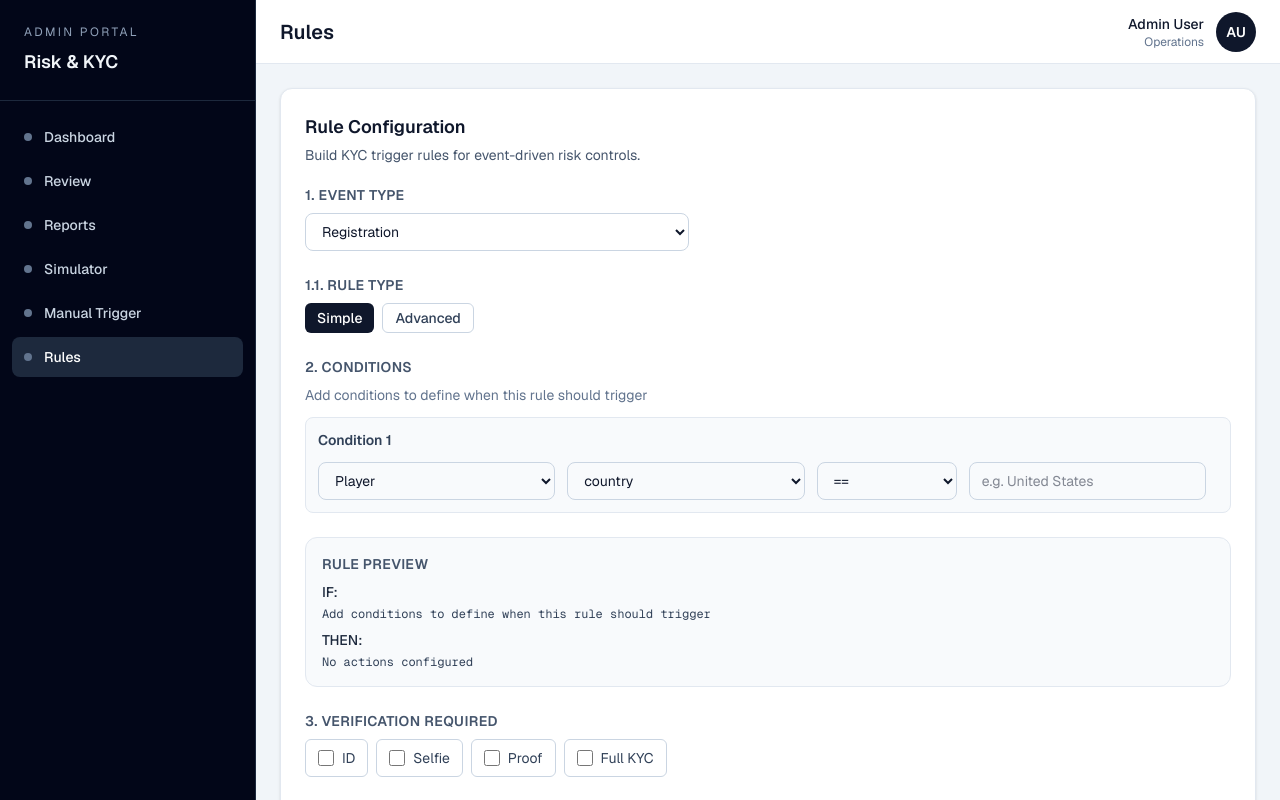
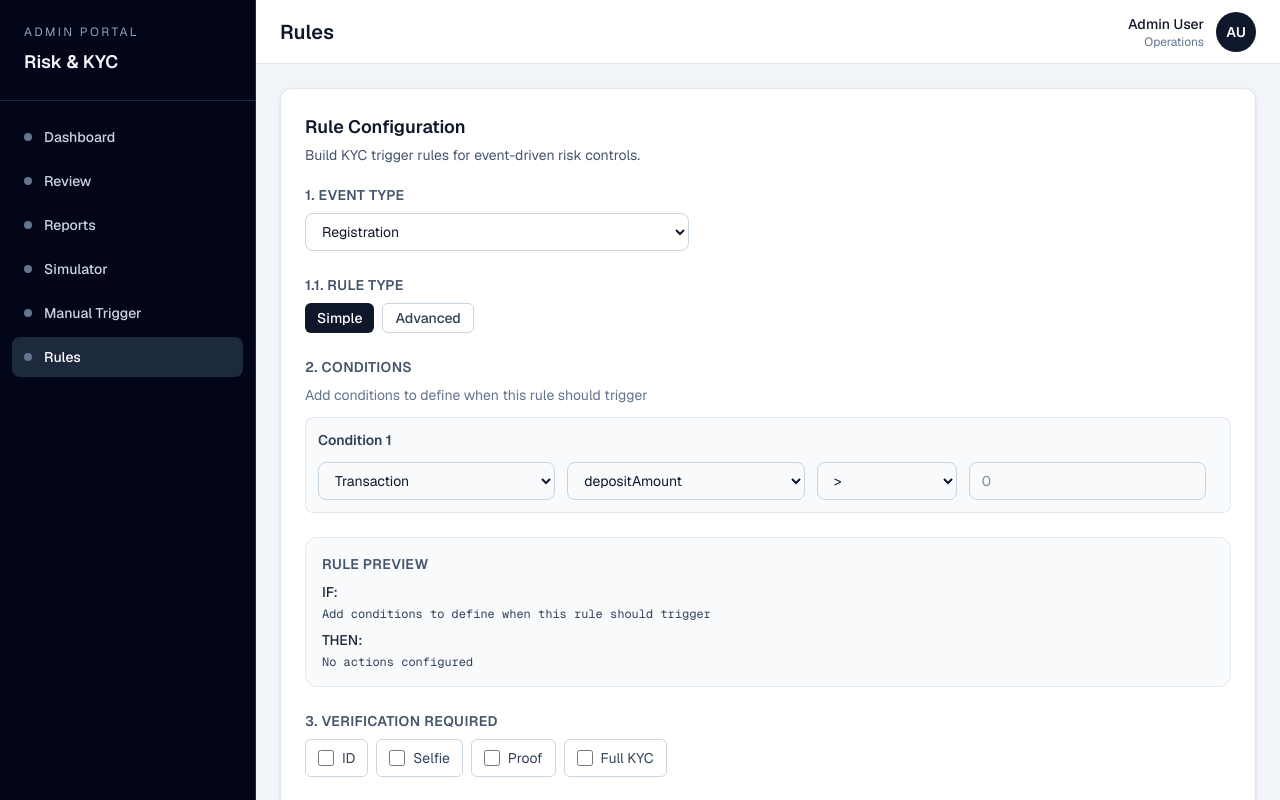
Before and after one commit to ptsportsbookcom-sudo/risk-kyc, a Next.js app: page /rules in a window 1280 px wide. Shown: the top 800 px of the page. Built offline with nearby package versions, Linux system fonts and the light colour scheme.

Commit message:
decouple event trigger from condition fields for flexible rule engine

```diff
--- a/app/(admin)/rules/page.tsx
+++ b/app/(admin)/rules/page.tsx
@@ -33,33 +33,19 @@ const flagOptions = [
 ];
 
 function getAllowedCategories(triggerEvent: EventType): RuleConditionCategory[] {
-  if (triggerEvent === "Registration") return ["Player"];
-  if (triggerEvent === "Bet Placement") return ["Player", "Bonus", "Betting", "Risk"];
-  if (triggerEvent === "Deposit") return ["Transaction", "Player", "Bonus"];
-  if (triggerEvent === "Withdrawal") return ["Transaction", "Player", "Bonus"];
-  // Bonus Activation
-  return ["Player", "Bonus"];
+  void triggerEvent;
+  return ["Transaction", "Player", "Bonus", "Betting"];
 }
 
 function getAllowedFieldsForCategory(
   triggerEvent: EventType,
   category: RuleConditionCategory
 ): RuleField[] {
-  if (category === "Player") return ["country", "state"];
-  if (category === "Transaction") {
-    if (triggerEvent === "Deposit") return ["depositAmount"];
-    if (triggerEvent === "Withdrawal") return ["withdrawalAmount"];
-    return [];
-  }
+  void triggerEvent;
+  if (category === "Player") return ["country", "kycLevel"];
+  if (category === "Transaction") return ["depositAmount", "withdrawalAmount"];
   if (category === "Bonus") return ["bonusesUsed"];
-  if (category === "Betting") {
-    if (triggerEvent === "Bet Placement") return ["betAmount", "odds"];
-    return [];
-  }
-  if (category === "Risk") {
-    if (triggerEvent === "Bet Placement") return ["isLive"];
-    return [];
-  }
+  if (category === "Betting") return ["betAmount", "odds"];
   return [];
 }
 
@@ -76,7 +62,7 @@ function getDefaultConditionForEvent(triggerEvent: EventType) {
   const fields = getAllowedFieldsForCategory(triggerEvent, defaultCategory);
   const defaultField = fields[0] ?? "country";
   const defaultOperator: RuleOperator =
-    defaultField === "country" || defaultField === "state" ? "==" : ">";
+    defaultField === "country" || defaultField === "kycLevel" ? "==" : ">";
 
   return {
     category: defaultCategory as RuleConditionCategory,
@@ -202,9 +188,7 @@ export default function RulesPage() {
           const key = `${category}-${field}`;
           if (usedKeys.has(key)) continue;
           const defaultOperator: RuleOperator =
-            field === "country" || field === "state" || field === "isLive"
-              ? "=="
-              : ">";
+            field === "country" || field === "kycLevel" ? "==" : ">";
           return [
             ...current,
             {
@@ -336,6 +320,7 @@ export default function RulesPage() {
               onChange={(event) => onEventTypeChange(event.target.value as EventType)}
               className="w-full max-w-sm rounded-lg border border-slate-300 px-3 py-2 text-sm text-slate-900 outline-none ring-slate-300 focus:ring-2"
             >
+              <option value="ANY">ANY event</option>
               <option value="Registration">Registration</option>
               <option value="Deposit">Deposit</option>
               <option value="Withdrawal">Withdrawal</option>
@@ -476,8 +461,7 @@ export default function RulesPage() {
                               const nextField = nextFields[0] ?? condition.field;
                               const nextOperator: RuleOperator =
                                 nextField === "country" ||
-                                nextField === "state" ||
-                                nextField === "isLive"
+                                nextField === "kycLevel"
                                   ? "=="
                                   : ">";
                               updateConditionRow(groupIndex, {
@@ -503,8 +487,7 @@ export default function RulesPage() {
                                 event.target.value as RuleField;
                               const nextOperator: RuleOperator =
                                 nextField === "country" ||
-                                nextField === "state" ||
-                                nextField === "isLive"
+                                nextField === "kycLevel"
                                   ? "=="
                                   : ">";
                               updateConditionRow(groupIndex, {
@@ -626,8 +609,7 @@ export default function RulesPage() {
                                   const nextField = nextFields[0] ?? condition.field;
                                   const nextOperator: RuleOperator =
                                     nextField === "country" ||
-                                    nextField === "state" ||
-                                    nextField === "isLive"
+                                    nextField === "kycLevel"
                                       ? "=="
                                       : ">";
                                   updateConditionRow(0, {
@@ -653,8 +635,7 @@ export default function RulesPage() {
                                     event.target.value as RuleField;
                                   const nextOperator: RuleOperator =
                                     nextField === "country" ||
-                                    nextField === "state" ||
-                                    nextField === "isLive"
+                                    nextField === "kycLevel"
                                       ? "=="
                                       : ">";
                                   updateConditionRow(0, {
@@ -804,8 +785,7 @@ export default function RulesPage() {
                                   const nextField = nextFields[0] ?? condition.field;
                                   const nextOperator: RuleOperator =
                                     nextField === "country" ||
-                                    nextField === "state" ||
-                                    nextField === "isLive"
+                                    nextField === "kycLevel"
                                       ? "=="
                                       : ">";
                                   updateConditionRow(groupIndex, {
@@ -831,8 +811,7 @@ export default function RulesPage() {
                                     event.target.value as RuleField;
                                   const nextOperator: RuleOperator =
                                     nextField === "country" ||
-                                    nextField === "state" ||
-                                    nextField === "isLive"
+                                    nextField === "kycLevel"
                                       ? "=="
                                       : ">";
                                   updateConditionRow(groupIndex, {
--- a/app/(admin)/simulator/page.tsx
+++ b/app/(admin)/simulator/page.tsx
@@ -22,7 +22,7 @@ const initialResult: SimulationResult = {
 export default function SimulatorPage() {
   const { rules } = useRules();
   const { addCase } = useKycCases();
-  const { applyTriggerToPlayer } = usePlayers();
+  const { applyTriggerToPlayer, getPlayerById } = usePlayers();
   const [userId, setUserId] = useState("");
   const [username, setUsername] = useState("");
   const [eventType, setEventType] = useState<EventType>("Registration");
@@ -43,13 +43,13 @@ export default function SimulatorPage() {
       withdrawalAmount: number;
       count: number;
       country: string;
-      state: string;
+      kycLevel: string;
       betAmount: number;
       odds: number;
       isLive: boolean;
     }
   ) => {
-    if (rule.eventType !== simulation.eventType) {
+    if (rule.eventType !== "ANY" && rule.eventType !== simulation.eventType) {
       return false;
     }
 
@@ -75,7 +75,7 @@ export default function SimulatorPage() {
     };
 
     const inferCategoryFromField = (field: string) => {
-      if (field === "country" || field === "state") return "Player";
+      if (field === "country" || field === "kycLevel" || field === "state") return "Player";
       if (field === "depositAmount" || field === "withdrawalAmount") return "Transaction";
       if (field === "bonusesUsed") return "Bonus";
       if (field === "betAmount" || field === "odds") return "Betting";
@@ -121,7 +121,8 @@ export default function SimulatorPage() {
         else if (condition.field === "withdrawalAmount") left = simulation.withdrawalAmount;
       } else if (category === "Player") {
         if (condition.field === "country") left = simulation.country;
-        else if (condition.field === "state") left = simulation.state;
+        else if (condition.field === "kycLevel") left = simulation.kycLevel;
+        else if (condition.field === "state") left = "";
       } else if (category === "Bonus") {
         if (condition.field === "bonusesUsed") left = simulation.count;
       } else if (category === "Betting") {
@@ -156,22 +157,23 @@ export default function SimulatorPage() {
   const runSimulation = (event: FormEvent<HTMLFormElement>) => {
     event.preventDefault();
 
+    const normalizedUserId = userId.trim() || `SIM-${Date.now()}`;
+    const normalizedUsername = username.trim() || "simulated_user";
+    const existingPlayer = getPlayerById(normalizedUserId);
+
     const simulation = {
       eventType,
       depositAmount: Number(amount || 0),
       withdrawalAmount: Number(amount || 0),
       count: Number(count || 0),
       country,
-      state,
+      kycLevel: existingPlayer?.kycLevel ?? "L0",
       betAmount: Number(betAmount || 0),
       odds: Number(odds || 0),
       isLive,
     };
 
     const matchedRules = rules.filter((rule) => isRuleMatched(rule, simulation));
-
-    const normalizedUserId = userId.trim() || `SIM-${Date.now()}`;
-    const normalizedUsername = username.trim() || "simulated_user";
 
     if (matchedRules.length === 0) {
       setResult({
--- a/app/components/rules-context.tsx
+++ b/app/components/rules-context.tsx
@@ -10,6 +10,7 @@ export type RestrictionType =
   | "Full Account Block";
 
 export type EventType =
+  | "ANY"
   | "Registration"
   | "Deposit"
   | "Withdrawal"
@@ -17,6 +18,7 @@ export type EventType =
   | "Bet Placement";
 export type RuleField =
   | "country"
+  | "kycLevel"
   | "state"
   | "depositAmount"
   | "withdrawalAmount"
@@ -31,8 +33,7 @@ export type RuleConditionCategory =
   | "Transaction"
   | "Player"
   | "Bonus"
-  | "Betting"
-  | "Risk";
+  | "Betting";
 
 export type RuleCondition = {
   // Optional for backward compatibility with previously-saved rules.
```
